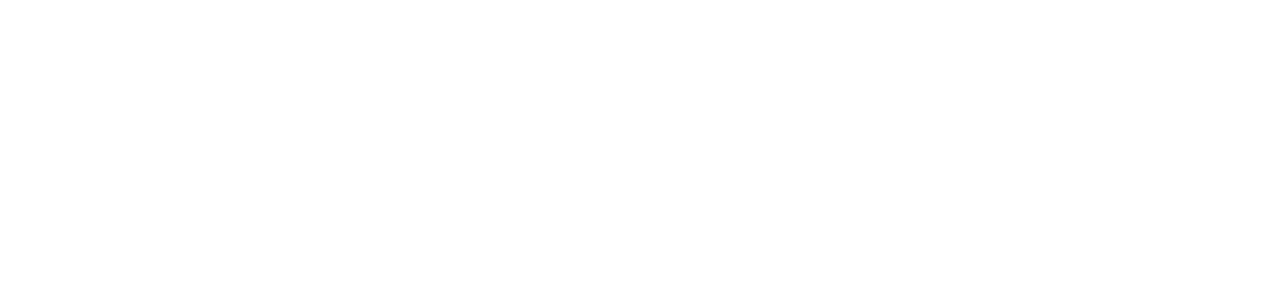
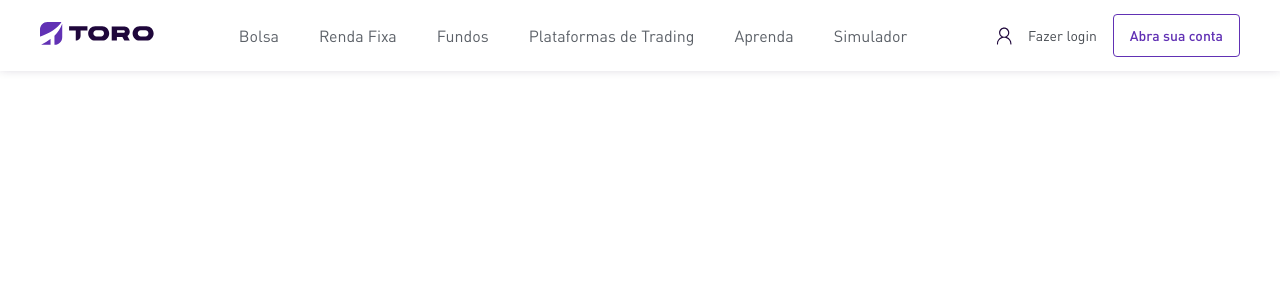
Before and after one commit to JecianeSilva/toro-desafio, a Next.js app: page / in a window 1280 px wide. Shown: the top 300 px of the page. Built offline with nearby package versions, Linux system fonts and the light colour scheme.

Commit message:
feat: create components Header, Nav and NavItems

```diff
--- /dev/null
+++ b/src/components/MenuTop/index.tsx
@@ -0,0 +1,10 @@
+import { Nav } from "../Nav"
+import { ContainerWrapper } from "./styles"
+
+export const MenuTop = () => {
+    return(
+        <ContainerWrapper>
+            <Nav></Nav>
+        </ContainerWrapper>
+    )
+}
--- /dev/null
+++ b/src/components/MenuTop/styles.ts
@@ -0,0 +1,20 @@
+import styled from "styled-components";
+
+export const ContainerWrapper = styled.div`
+    top: 0px;
+    left: 0px;
+    right: 0px;
+    /* position: relative; */
+    /* z-index: 998; */
+
+    display: flex;
+    flex-direction: column;
+    align-items: flex-start;
+    width: 100%;
+    padding: 1.4rem 4rem;
+    gap: 1rem;
+
+    background-color: ${({ theme }) => theme.colors.white};
+    box-shadow: 0px -2px 10px 0px rgba(31, 7, 59, 0.20);
+
+`
--- /dev/null
+++ b/src/components/Nav/index.tsx
@@ -0,0 +1,42 @@
+import Image from "next/image"
+import { NavLink } from "../NavLinks"
+import { Button, ButtonContainer, Container, LoginButton } from "./styles"
+
+export const Nav = () => {
+    const  navItems = [{
+        children: 'Bolsa',
+        link: '/bolsa',
+    },{
+        children: 'Renda Fixa',
+        link: '/renda-fixa',
+    },{
+        children: 'Fundos',
+        link: '/fundos',
+    },{
+        children: 'Plataformas de Trading',
+        link: '/plataformas',
+    },{
+        children: 'Aprenda',
+        link: '/aprenda',
+    },{
+        children: 'Simulador',
+        link: '/simulador',
+    }]
+    return(
+        <Container>
+            <div className="logo-nav-wrapper">
+                <a className="logo logo-desktop">
+                    <Image src={'/assets/logos/toro-logo.svg'} width={114} height={23} alt="Logo da Toro Investimentos" />
+                </a>
+            </div>
+            <NavLink navItems={navItems} />
+            <ButtonContainer>
+                <LoginButton>
+                    <Image src={"/assets/icons/user-account.svg"} alt="Login" loading="lazy" width={24} height={24}/>
+                    <span className="login-text">Fazer login</span>
+                </LoginButton>
+                <Button role="button" tabIndex={0}  href="https://cadastro.toroinvestimentos.com.br/campanha/home" target="_blank">Abra sua conta</Button>
+            </ButtonContainer>
+        </Container>
+    )
+}
--- /dev/null
+++ b/src/components/Nav/styles.ts
@@ -0,0 +1,68 @@
+import styled from "styled-components";
+
+export const Container = styled.div`
+    display: flex;
+    justify-content: space-between;
+    align-items: center;
+    align-self: stretch;
+
+    .logo-nav-wrapper {
+        display: flex;
+        justify-content: center;
+        align-items: center;
+    }
+`
+export const ButtonContainer = styled.div`
+    display: flex;
+    align-items: center;
+    gap: 1.6rem;
+`
+export const Button = styled.a`
+    display: flex;
+    justify-content: center;
+    align-items: center;
+    padding: 1.2rem 1.6rem;
+    border-radius: 0.4rem;
+    border: 1px solid ${({theme}) => theme.colors.primary};
+
+    gap: 0.4rem;
+
+    font-family: 'Din Pro Medium';
+    font-size: 1.4rem;
+
+    color: ${({theme}) => theme.colors.primary};
+    background-color: ${({theme}) => theme.colors.white};
+
+    cursor: pointer;
+    transition: all 0.25s ease 0s;
+
+    &:active {
+        color: ${({theme}) => theme.colors.white};
+        background-color: ${({theme}) => theme.colors.primary};
+    }
+
+    &:hover {
+        color: ${({theme}) => theme.colors.white};
+        background-color: ${({theme}) => theme.colors.primaryDark};
+    }
+`
+export const LoginButton = styled.a`
+    display: flex;
+    align-items: center;
+    gap: 1.2rem;
+
+    .login-text {
+        color: ${({theme}) => theme.colors.neutralDark};
+        font-size: 1.4rem;
+        line-height: 150%;
+    }
+
+    &:hover{
+        .login-text {
+            color: ${({theme}) => theme.colors.primary};
+        }
+    }
+    .svg {
+        color:  ${({theme}) => theme.colors.primaryDarkest};
+    }
+`
--- /dev/null
+++ b/src/components/NavItems/index.tsx
@@ -0,0 +1,11 @@
+import { NavItem } from "./styles";
+
+export const NavItems = ({link, children}) => {
+    return (
+        <a href={link}>
+            <NavItem>
+                {children}
+            </NavItem>
+        </a>
+    )
+}
--- /dev/null
+++ b/src/components/NavItems/styles.ts
@@ -0,0 +1,13 @@
+import styled from "styled-components";
+
+export const NavItem = styled.li`
+    color: ${({theme}) => theme.colors.neutralMedium};
+    font-size: 1.6rem;
+    line-height: 150%;
+
+    transition: all 0.25s ease 0s;
+
+    &:hover {
+        color: ${({theme}) => theme.colors.neutralDarkest};
+    }
+`
--- /dev/null
+++ b/src/components/NavLinks/index.tsx
@@ -0,0 +1,12 @@
+import { NavItems } from "../NavItems";
+import { Container } from "./styles";
+
+export const NavLink = ({navItems = []}) => {
+    return (
+        <Container aria-label="nav links">
+            {navItems.map(link =>
+                <NavItems key={link.link} {...link} />
+            )}
+        </Container>
+    )
+}
--- /dev/null
+++ b/src/components/NavLinks/styles.ts
@@ -0,0 +1,7 @@
+import styled from "styled-components";
+
+export const Container = styled.ul`
+    display: flex;
+    align-items: flex-start;
+    gap: 4rem;
+`
--- a/src/pages/index.tsx
+++ b/src/pages/index.tsx
@@ -24,6 +24,7 @@ export default function Home() {
       </Head>
       <>
 
+        <MenuTop></MenuTop>
       </>
     </>
   )
```
Also changed, not shown: public/assets/icons/user-account.svg (added), public/assets/logos/toro-logo.svg (added).
